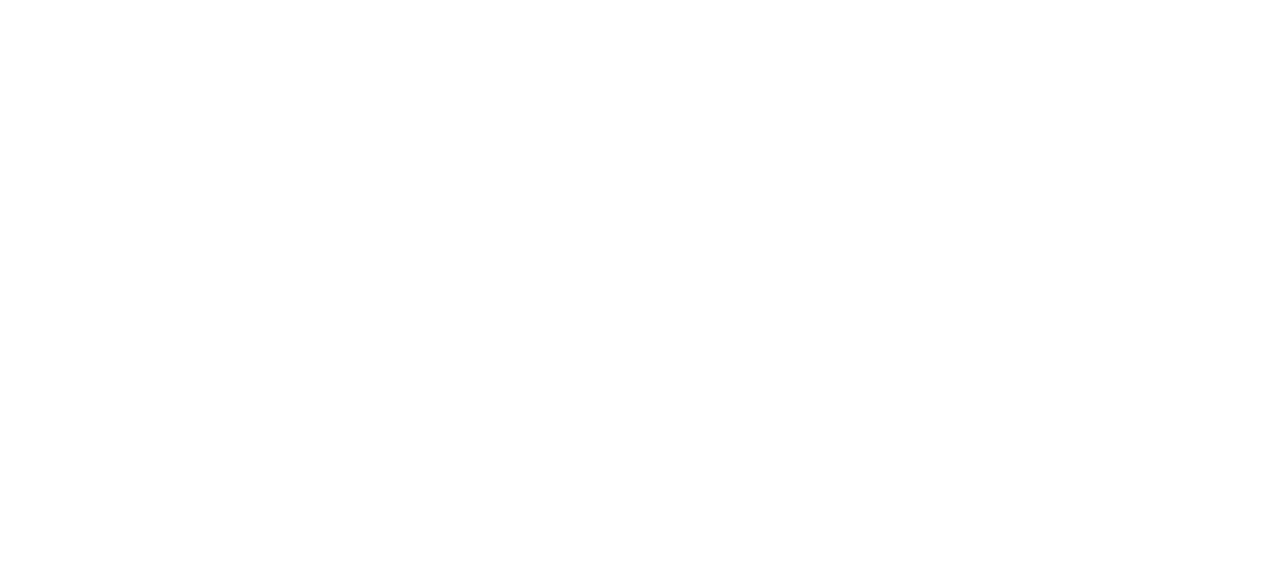
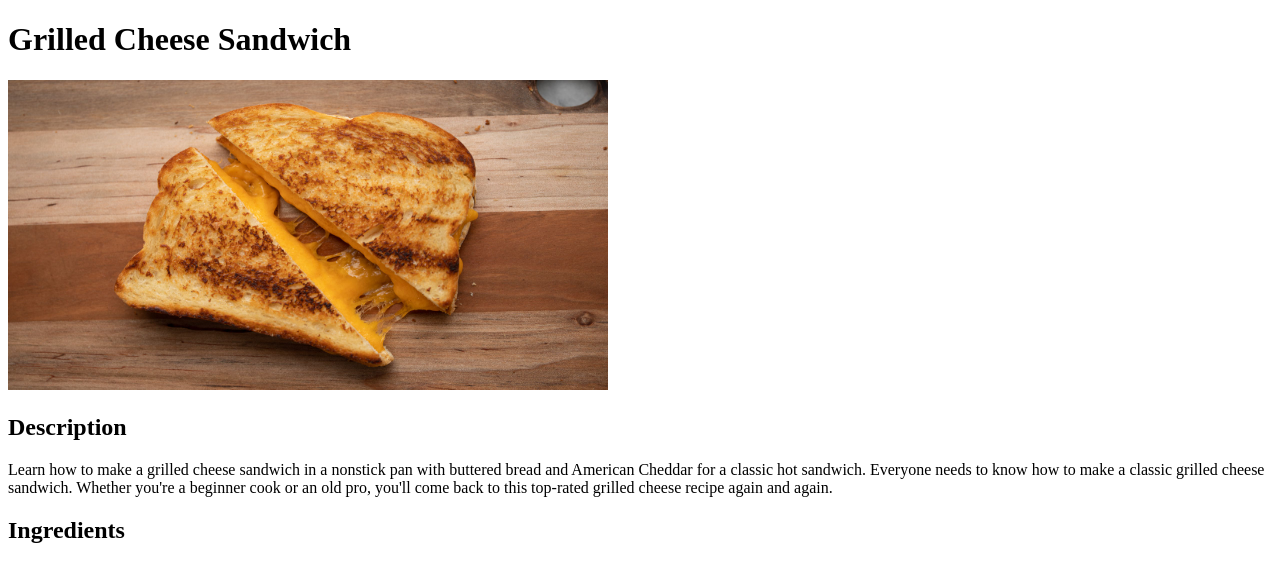
Before and after one commit to uyanda-maseti/odin-recipes, a plain HTML site: page recipes/cheese-sandwich.html in a window 1280 px wide. Drawn offline with Linux system fonts and the light colour scheme.

Commit message:
Add content to cheese-sandwich.html and link to index.html

```diff
--- a/recipes/cheese-sandwich.html
+++ b/recipes/cheese-sandwich.html
@@ -0,0 +1,23 @@
+<!DOCTYPE html>
+<html lang="en">
+    <head>
+        <meta charset="UTF-8">
+        <title>Odin | cheese sandwich</title>
+    </head>
+    <body>
+        <h1>Grilled Cheese Sandwich</h1>
+        <img src="../images/cheese-sandwich.jpg" alt="cheese sandwich" height="310" width="600">
+
+        <h2>Description</h2>
+        <p>
+            Learn how to make a grilled cheese sandwich in a nonstick pan
+            with buttered bread and American Cheddar for a classic hot sandwich.
+            Everyone needs to know how to make a classic grilled cheese sandwich.
+            Whether you're a beginner cook or an old pro, you'll come back to this
+            top-rated grilled cheese recipe again and again.
+        </p>
+
+        <h2>Ingredients</h2>
+
+    </body>
+</html>
```
Also changed, not shown: index.html (+1 -0 lines).
